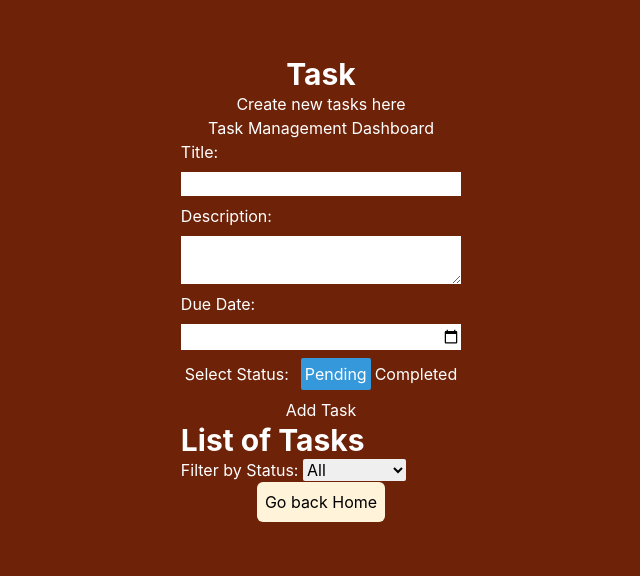
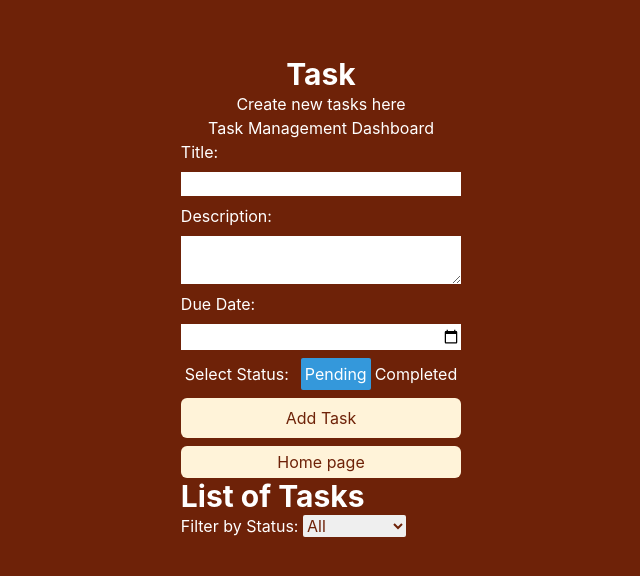
Before and after one commit to Caryourdaysbm/TaskManager, a React (Create React App) app: page /task in a window 1280 px wide. Shown: the top 576 px of the page, without its empty margins (319-959 px from the left). Built offline with nearby package versions, Linux system fonts and the light colour scheme.

Commit message:
adding styles

```diff
--- a/src/components/TaskForm.js
+++ b/src/components/TaskForm.js
@@ -1,6 +1,7 @@
 import React, { useState } from 'react';
 import { useDispatch } from 'react-redux';
 import { addTask, editTask } from '../redux/actions';
+import { Link } from 'react-router-dom';
 
 const TaskForm = ({ taskToEdit, onSubmit }) => {
   const dispatch = useDispatch();
@@ -34,7 +35,7 @@ const TaskForm = ({ taskToEdit, onSubmit }) => {
   return (
     <form onSubmit={handleSubmit} className='flex flex-col gap-2'>
       <label >Title:</label>
-      <input type="text" className='' value={title} onChange={(e) => setTitle(e.target.value)} required />
+      <input type="text" className='text-[#6E2208]' value={title} onChange={(e) => setTitle(e.target.value)} required />
 
       <label>Description:</label>
       <textarea value={description} onChange={(e) => setDescription(e.target.value)} required />
@@ -64,7 +65,9 @@ const TaskForm = ({ taskToEdit, onSubmit }) => {
       </div>
 
       </div>
-      <button type="submit">{taskToEdit ? 'Submit' : 'Add Task'}</button>
+      <button type="submit" className="bg-[#FFF3D9] text-[#6E2208] rounded-md p-2">{taskToEdit ? 'Submit' : 'Add Task'}</button>
+      <button className='bg-[#FFF3D9] text-[#6E2208] rounded-md p-1 '><Link to="/">Home page</Link></button>
+
     </form>
   );
 };
--- a/src/components/Tasklist.js
+++ b/src/components/Tasklist.js
@@ -30,7 +30,7 @@ const TaskList = () => {
       <TaskForm taskToEdit={taskToEdit} />
       <h3 className='font-bold text-3xl'>List of Tasks</h3>
       <label>Filter by Status: </label>
-      <select value={filteredStatus} onChange={handleFilter} className='text-black rounded-sm'>
+      <select value={filteredStatus} onChange={handleFilter} className='text-[#6E2208] rounded-sm'>
         <option value="all">All</option>
         <option value="pending">Pending</option>
         <option value="completed">Completed</option>
--- a/src/pages/Tasks.jsx
+++ b/src/pages/Tasks.jsx
@@ -21,7 +21,6 @@ function Task() {
       <TaskList />
     </Layout>
 
-    <button className='bg-[#FFF3D9] text-black rounded-md p-2'><Link to="/">Go back Home</Link></button>
     </div>
   );
 }
```
